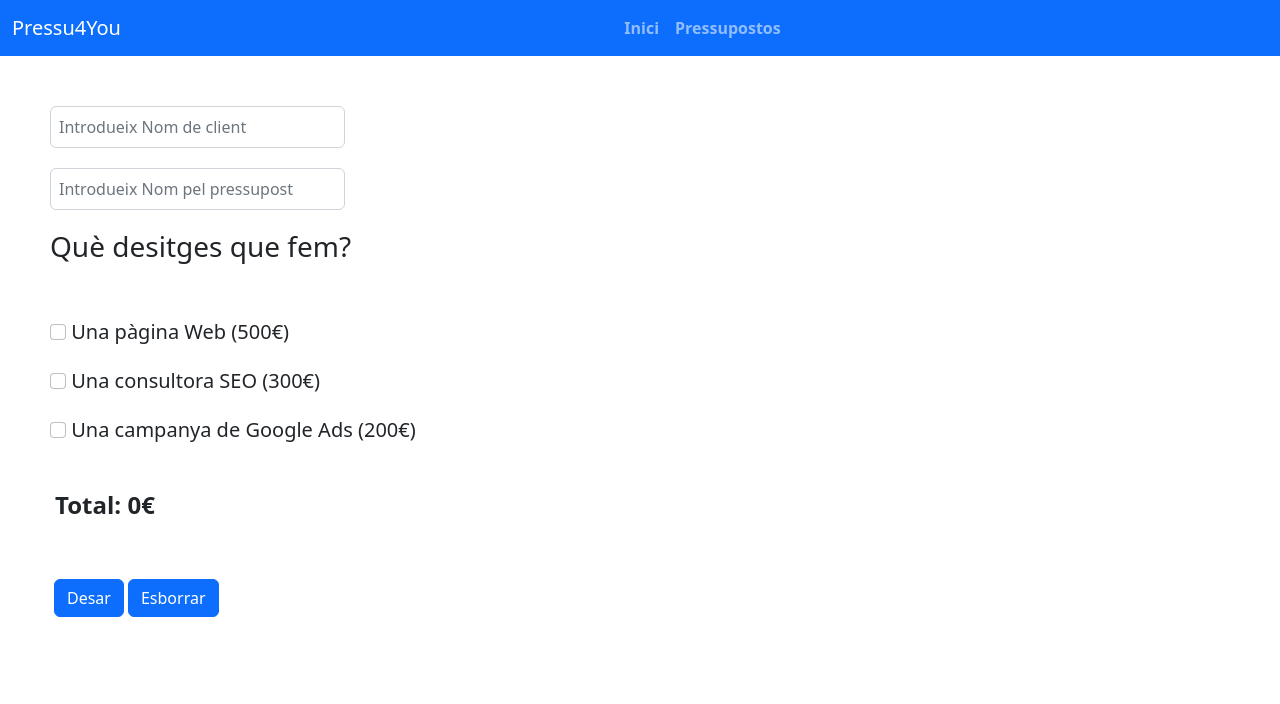
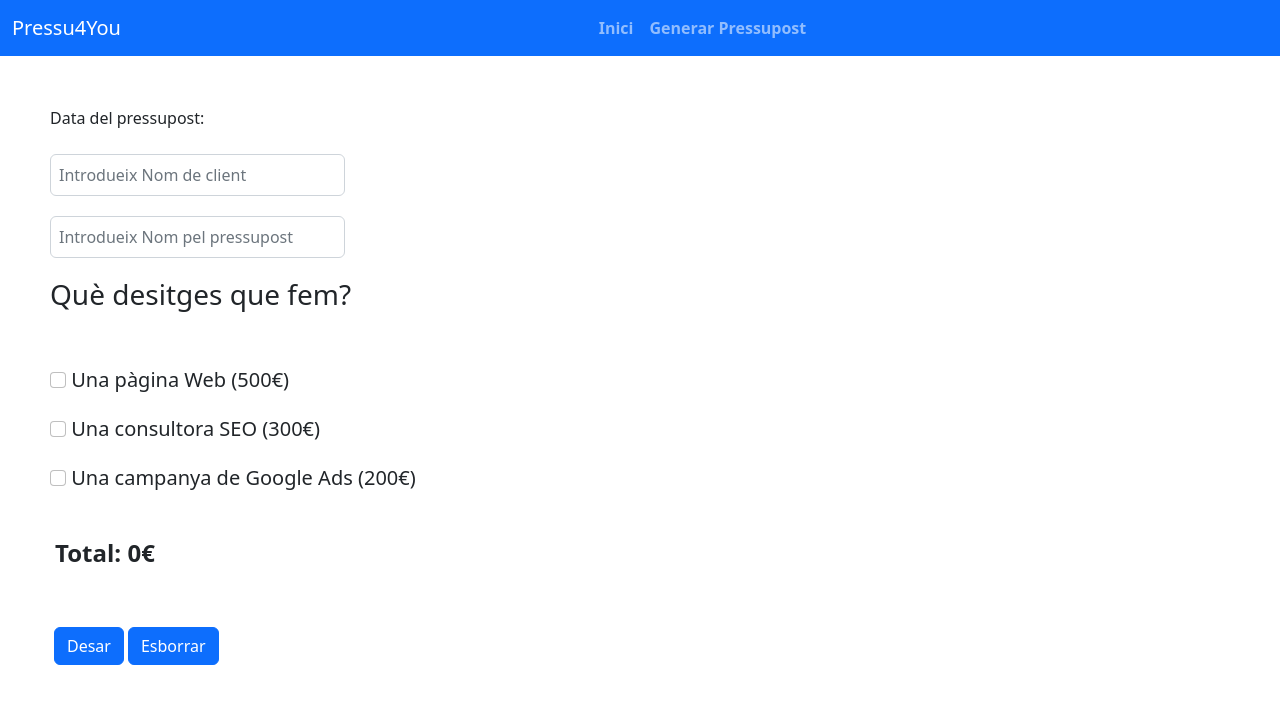
Before and after one commit to Xavi-BCN/sprint7-a, a React (Create React App) app: page /budgets in a window 1280 px wide. Shown: the top 704 px of the page. Built offline with nearby package versions, Linux system fonts and the light colour scheme.

Commit message:
Exercise 7 Save date, name and costumer

```diff
--- a/src/components/Navbar.jsx
+++ b/src/components/Navbar.jsx
@@ -22,7 +22,7 @@ export const Navbar = () => {
           <div className="collapse navbar-collapse" id="navbarNavAltMarkup">
             <div className="navbar-nav mx-auto">
               <Link className="nav-link fw-bold" to={process.env.PUBLIC_URL}>Inici</Link>
-              <Link className="nav-link fw-bold" to={process.env.PUBLIC_URL + "/budgets"}>Pressupostos</Link>
+              <Link className="nav-link fw-bold" to={process.env.PUBLIC_URL + "/budgets"}>Generar Pressupost</Link>
             </div>
           </div>
         </div>
--- a/src/components/info.jsx
+++ b/src/components/info.jsx
@@ -7,7 +7,7 @@ return (
   {/* Button trigger modal */}
   <button
     type="button"
-    className="btn btn-primary"
+    className="btn btn-primary rounded-circle"
     data-bs-toggle="modal"
     data-bs-target={'#'+texte}
   >
@@ -21,7 +21,7 @@ return (
     aria-labelledby="exampleModalLabel"
     aria-hidden="true"
   >
-    <div className="modal-dialog modal-dialog-centered  modal-sm">
+    <div className="modal-dialog modal-dialog-centered modal-sm ">
       <div className="modal-content">
         <div className="modal-body">Has triat fer una web amb {valor} {texte}</div>
 
--- a/src/pages/budgets.js
+++ b/src/pages/budgets.js
@@ -4,6 +4,7 @@ import Panel from '../components/Panel'
 
 let existBudget;
 let suma = 0;
+let date;
 
 export default function Budgets() {
 
@@ -16,8 +17,14 @@ export default function Budgets() {
   const [budgetName, setBudgetName ] = useState('');
   const [costumerName, setCostumerName ] = useState('');
   const [dateBudget, setDateBudget ] = useState('');
+  const [listBudgets, setListBudgets] = useState([]);
 
-  const [listBudgets, setListBudgets] = useState([]);
+  function getNow(){
+    const current = new Date();
+    date = `${current.getDate()}/${current.getMonth()+1}/${current.getFullYear()}`;
+    return setDateBudget(date);
+  }
+
 
   const calculateBudget = () => {
     let priceWeb, priceSeo, priceAds = 0
@@ -85,14 +92,14 @@ export default function Budgets() {
     setAds(existBudget[0].ads);
     setBudgetName(existBudget[0].budgetName);
     setCostumerName(existBudget[0].costumerName);
-    setDateBudget(existBudget[0].dateBudget);
+    setDateBudget(existBudget[0].date);
     setTotal(existBudget[0].total);
   }
 
   const saveData = ()=>{
-    //setListBudgets([...listBudgets, {budgetName, dateBudget, costumerName, web, pages, lang, seo, ads, total}]);  Para mas de un presu
-    console.log('Guardado en Array de Presupuestos')
-    setListBudgets([{budgetName, dateBudget, costumerName, web, pages, lang, seo, ads, total}]);  // Para un solo presu
+    getNow()
+    setListBudgets([...listBudgets, {budgetName, date, costumerName, web, pages, lang, seo, ads, total}]);  //Para mas de un presu
+    //setListBudgets([{budgetName, date, costumerName, web, pages, lang, seo, ads, total}]);  // Para un solo presu
  }
 
  const deleteData = ()=>{
@@ -104,6 +111,7 @@ export default function Budgets() {
 
   return (
     <div className="App">
+      <div>Data del pressupost: {dateBudget}</div><br/>
       <input
        className='form-control w-25 p-2'
        type="text"
```
Also changed, not shown: src/components/PanelBudgetsList.jsx (added).
